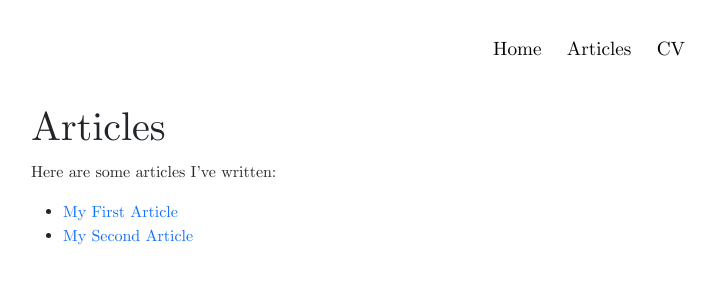
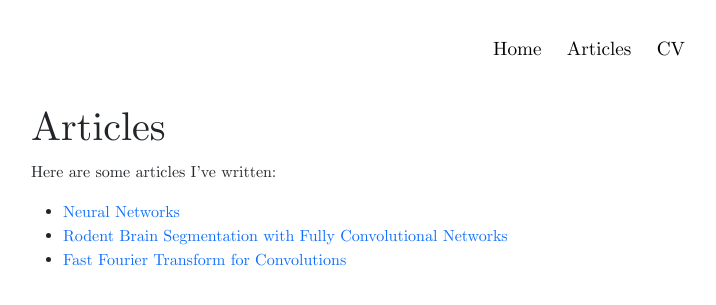
Before and after one commit to RoidaVinci/web, a Jekyll site: the page built from article.md, in a window 1280 px wide. Shown: the top 305 px of the page, without its empty margins (51-767 px from the left). Built offline with Jekyll 4.4.1, drawn with Linux system fonts in a browser that asks for light colours.

Commit message:
Update article.md

```diff
--- a/article.md
+++ b/article.md
@@ -9,6 +9,7 @@ permalink: /article/
 {{ "
 Here are some articles I've written:
 
-- [My First Article](articles/thesisnn.md)
-- [My Second Article](articles/idis.md)
+- [Neural Networks](articles/thesisnn.md)
+- [Rodent Brain Segmentation with Fully Convolutional Networks](articles/idis.md)
+- [Fast Fourier Transform for Convolutions](articles/fft.md)
 " | markdownify }}
```
